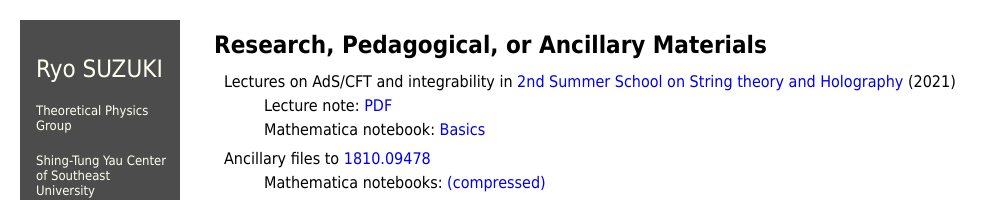
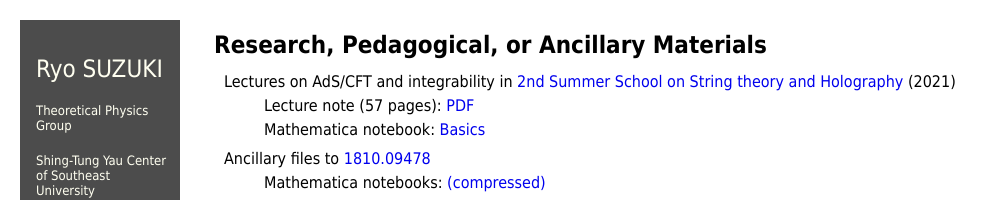
Before and after one commit to suzuki-r/suzuki-r.github.io, a plain HTML site: page research.htm in a window 1280 px wide. Shown: the top 200 px of the page, without its empty margins (0-998 px from the left). Drawn offline with Linux system fonts and the light colour scheme.

Commit message:
Update res

```diff
--- a/research.htm
+++ b/research.htm
@@ -27,7 +27,7 @@
       <ul class="res_materials">
         <li>Lectures on AdS/CFT and integrability in <a href="https://yauc.seu.edu.cn/2021/0512/c27831a371130/page.htm">2nd Summer School on String theory and Holography</a> (2021)</a>
           <ul class="notebook">
-            <li>Lecture note: <a href="Resources/lec-note-v1.pdf">PDF</a></li>
+            <li>Lecture note (57 pages): <a href="Resources/lec-note-v1.pdf">PDF</a></li>
             <li>Mathematica notebook: <a href="Resources/Basics_2021.nb">Basics</a></li>
           </ul>
         </li>
```
